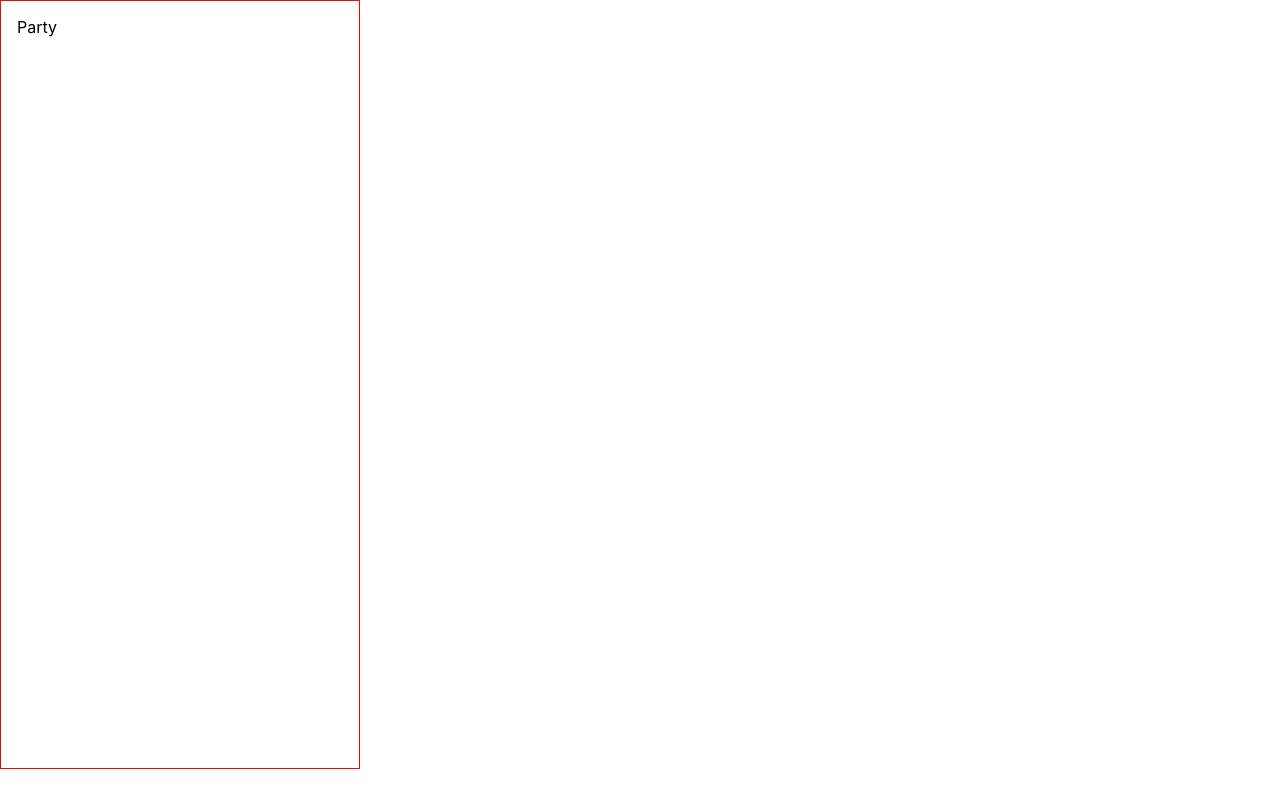
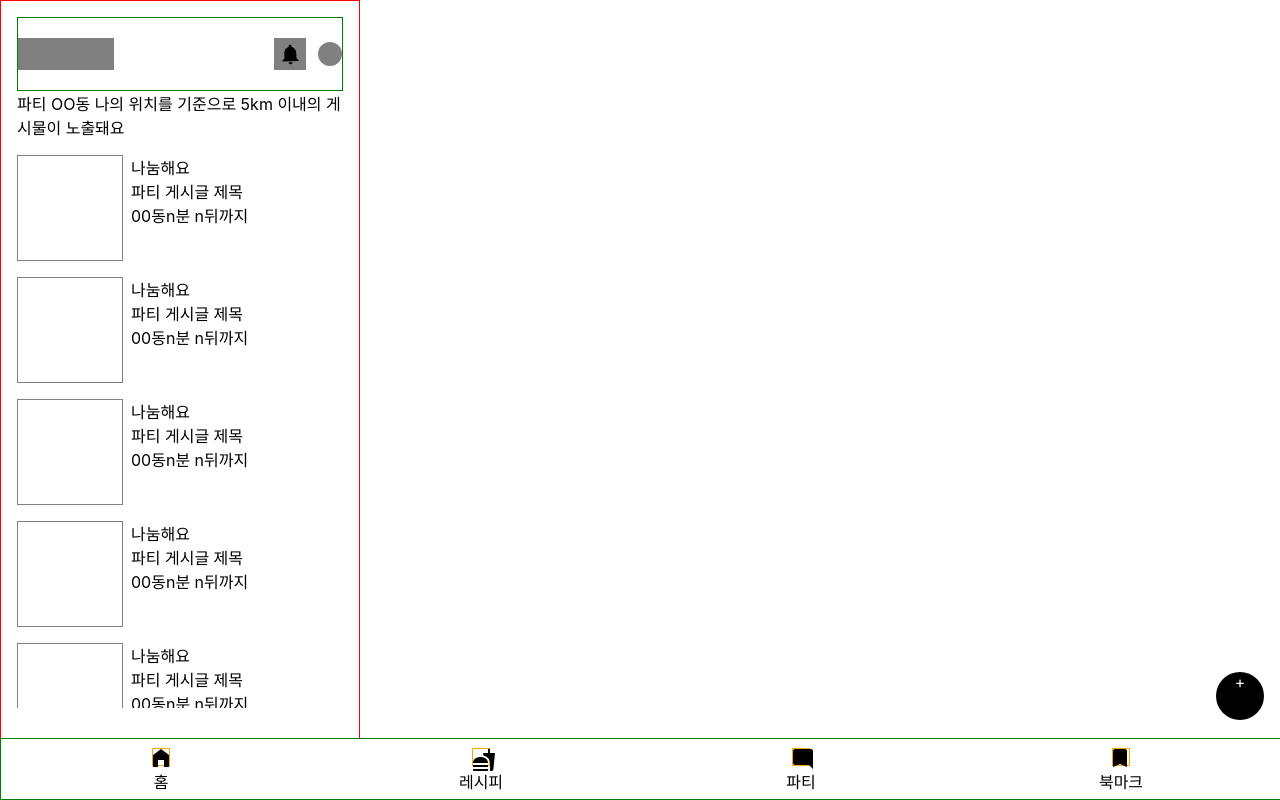
Before and after one commit to recipeShareProject/frontEnd, a React (Create React App) app: page /party in a window 1280 px wide. Built offline with nearby package versions, Linux system fonts and the light colour scheme.

Commit message:
HS:[feat] wrapper에 헤더 navi넣음

```diff
--- a/src/components/common/AppWrapper.jsx
+++ b/src/components/common/AppWrapper.jsx
@@ -2,8 +2,17 @@
 import React from 'react';
 import styled from 'styled-components';
 
+import Body from './Body';
+import Header from './Header';
+import Navigation from './Navigation';
 function AppWrapper({children}) {
-  return <StyleApp>{children}</StyleApp>;
+  return (
+    <StyleApp>
+      <Header />
+      <Body>{children}</Body>
+      <Navigation />
+    </StyleApp>
+  );
 }
 
 const StyleApp = styled.div`
--- /dev/null
+++ b/src/components/common/Body.jsx
@@ -0,0 +1,18 @@
+import React from 'react';
+import styled from 'styled-components';
+import Floating from './Floating';
+function Body({children}) {
+  return (
+    <BodyDiv>
+      {children}
+      <Floating />
+    </BodyDiv>
+  );
+}
+const BodyDiv = styled.div`
+  position: relative;
+  height: calc(769px - 152px);
+  overflow: auto;
+  box-sizing: border-box;
+`;
+export default Body;
--- /dev/null
+++ b/src/components/common/Floating.jsx
@@ -0,0 +1,18 @@
+import React from 'react';
+import styled from 'styled-components';
+function Floating() {
+  return <FloatBtn>+</FloatBtn>;
+}
+const FloatBtn = styled.div`
+  border-radius: 50%;
+  background-color: black;
+  color: white;
+  width: 3rem;
+  height: 3rem;
+  text-align: center;
+
+  position: fixed;
+  left: calc(100% - 4rem);
+  top: calc(100% - 8rem);
+`;
+export default Floating;
--- a/src/components/common/Navigation.jsx
+++ b/src/components/common/Navigation.jsx
@@ -69,12 +69,18 @@ function Navigation() {
 }
 
 const StyleNavi = styled.div`
+  width: 100%;
   border: 1px solid green;
   height: 60px;
+  background-color: white;
 
   display: flex;
   justify-content: space-around;
   align-items: center;
+
+  position: fixed;
+  bottom: 0;
+  left: 0;
 `;
 
 const StyleWrapper = styled.div`
--- a/src/pages/party/Party.jsx
+++ b/src/pages/party/Party.jsx
@@ -1,7 +1,87 @@
 import React from 'react';
+import styled from 'styled-components';
 
+import Header from 'components/common/Header';
+import Navigation from 'components/common/Navigation';
 function Party() {
-  return <div>Party</div>;
+  return (
+    <>
+      파티 OO동 나의 위치를 기준으로 5km 이내의 게시물이 노출돼요
+      <Card>
+        <Thumnail></Thumnail>
+        <div>
+          <div>나눔해요</div>
+          <div>파티 게시글 제목</div>
+          <RowDiv>
+            <div>00동</div>
+            <div>n분 n뒤까지</div>
+          </RowDiv>
+        </div>
+      </Card>
+      <Card>
+        <Thumnail></Thumnail>
+        <div>
+          <div>나눔해요</div>
+          <div>파티 게시글 제목</div>
+          <RowDiv>
+            <div>00동</div>
+            <div>n분 n뒤까지</div>
+          </RowDiv>
+        </div>
+      </Card>
+      <Card>
+        <Thumnail></Thumnail>
+        <div>
+          <div>나눔해요</div>
+          <div>파티 게시글 제목</div>
+          <RowDiv>
+            <div>00동</div>
+            <div>n분 n뒤까지</div>
+          </RowDiv>
+        </div>
+      </Card>
+      <Card>
+        <Thumnail></Thumnail>
+        <div>
+          <div>나눔해요</div>
+          <div>파티 게시글 제목</div>
+          <RowDiv>
+            <div>00동</div>
+            <div>n분 n뒤까지</div>
+          </RowDiv>
+        </div>
+      </Card>
+      <Card>
+        <Thumnail></Thumnail>
+        <div>
+          <div>나눔해요</div>
+          <div>파티 게시글 제목</div>
+          <RowDiv>
+            <div>00동</div>
+            <div>n분 n뒤까지</div>
+          </RowDiv>
+        </div>
+      </Card>
+      <Navigation></Navigation>
+    </>
+  );
 }
 
+const Card = styled.div`
+  display: flex;
+  margin: 1rem 0;
+`;
+const Thumnail = styled.div`
+  width: 6.5rem;
+  height: 6.5rem;
+
+  border: 1px solid gray;
+  margin-right: 0.5rem;
+`;
+
+const RowDiv = styled.div`
+  display: flex;
+  flex-direction: row;
+`;
+
 export default Party;
```
